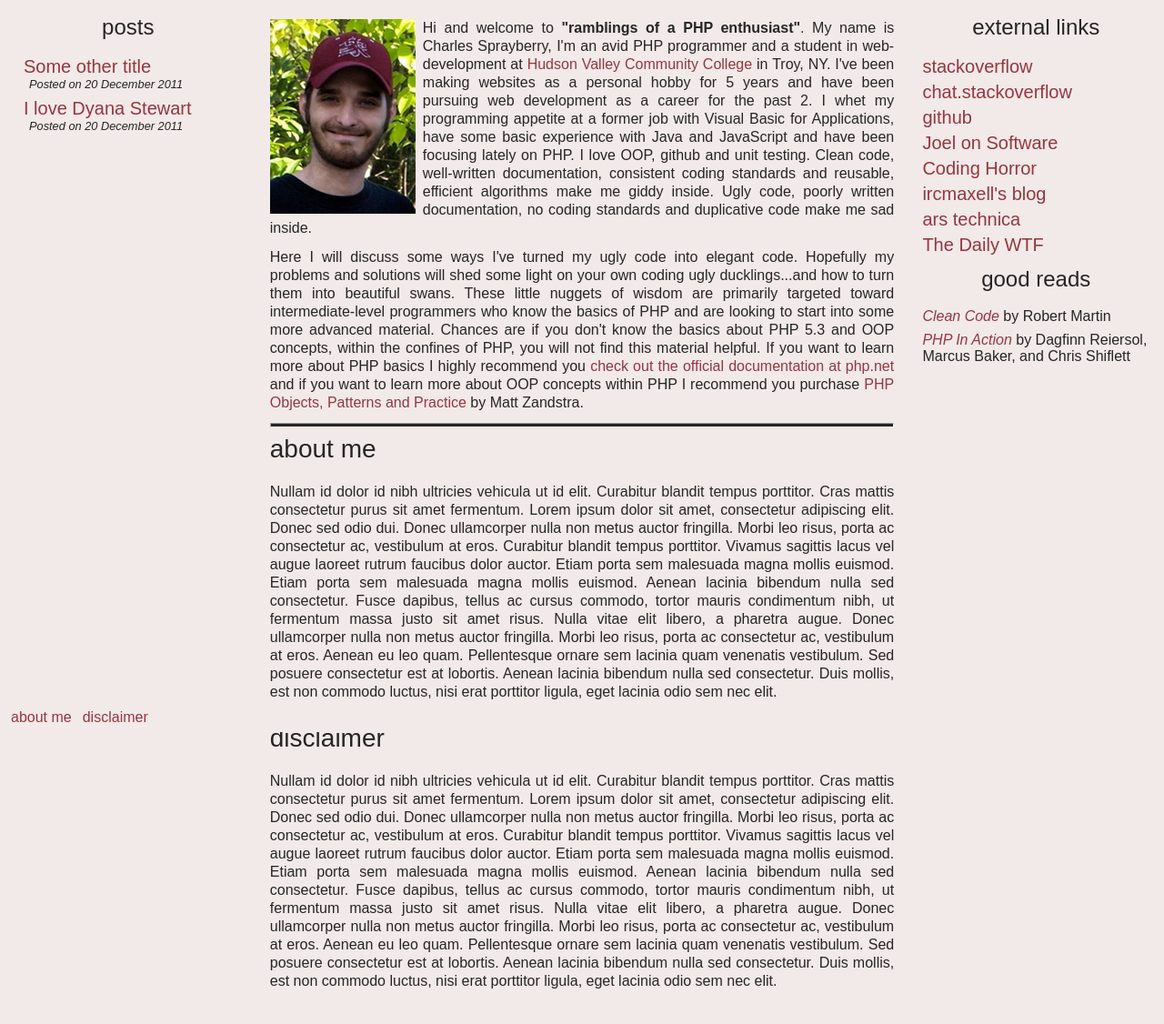
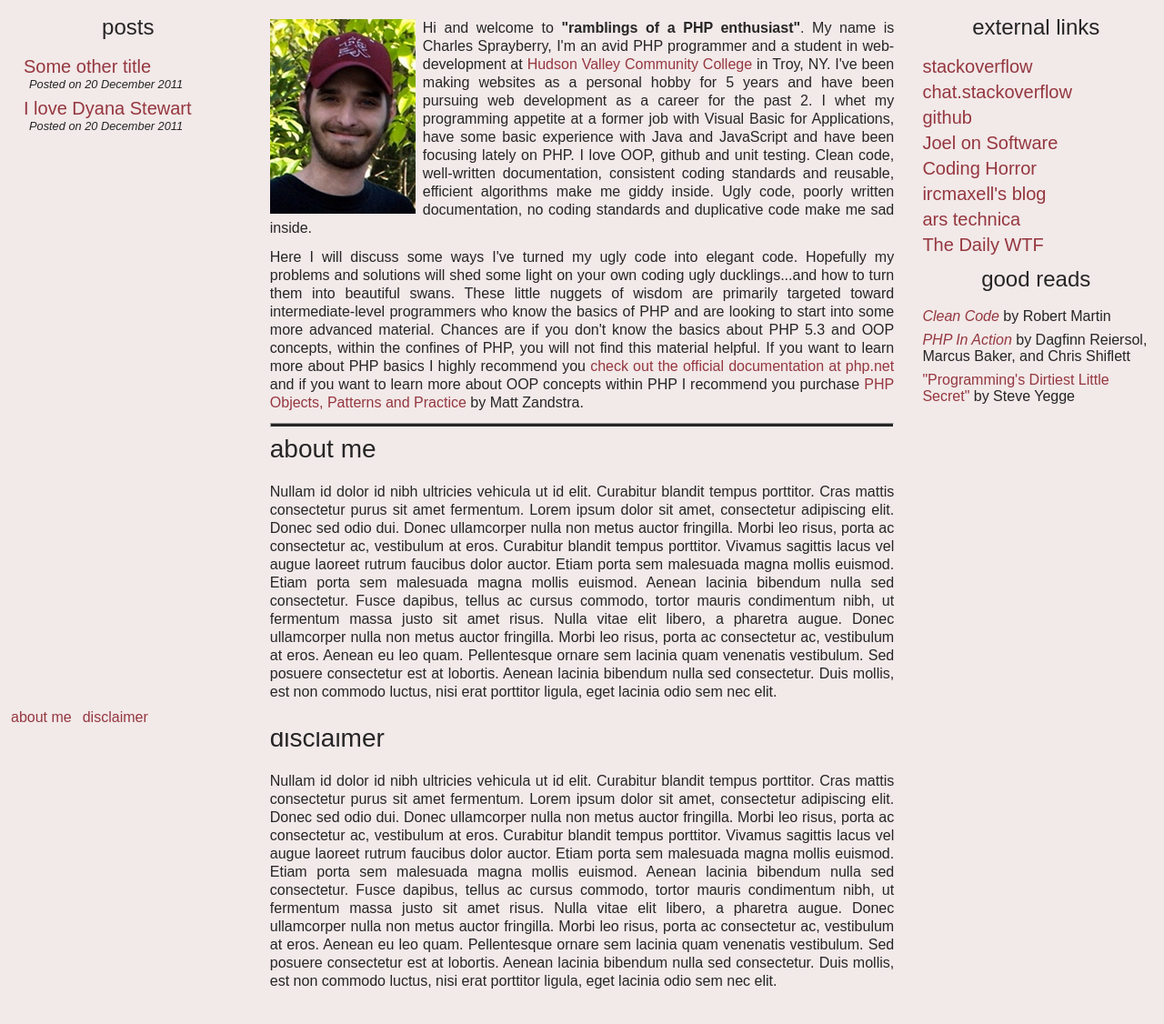
Before and after one commit to cspray/archived-blog, a Jekyll site: the page built from index.html, in a window 1280 px wide, cut to the strip 95-1241 px from the top of the page. Shown: the top 1126 px of the strip at 91% size. Built offline with Jekyll 4.4.1, drawn with Linux system fonts in a browser that asks for light colours.

Commit message:
UPD adding link to steve yegge's wonderful typing article

```diff
--- a/_includes/good-reads.html
+++ b/_includes/good-reads.html
@@ -7,5 +7,8 @@
 		<li>
 			<a href="http://www.amazon.com/PHP-Action-Objects-Design-Agility/dp/1932394753"><em>PHP In Action</em></a> by Dagfinn Reiersol, Marcus Baker, and Chris Shiflett
 		</li>
+		<li>
+			<a href="http://steve-yegge.blogspot.com/2008/09/programmings-dirtiest-little-secret.html">"Programming's Dirtiest Little Secret"</a> by Steve Yegge
+		</li>
 	</ul>
 </div>
```
